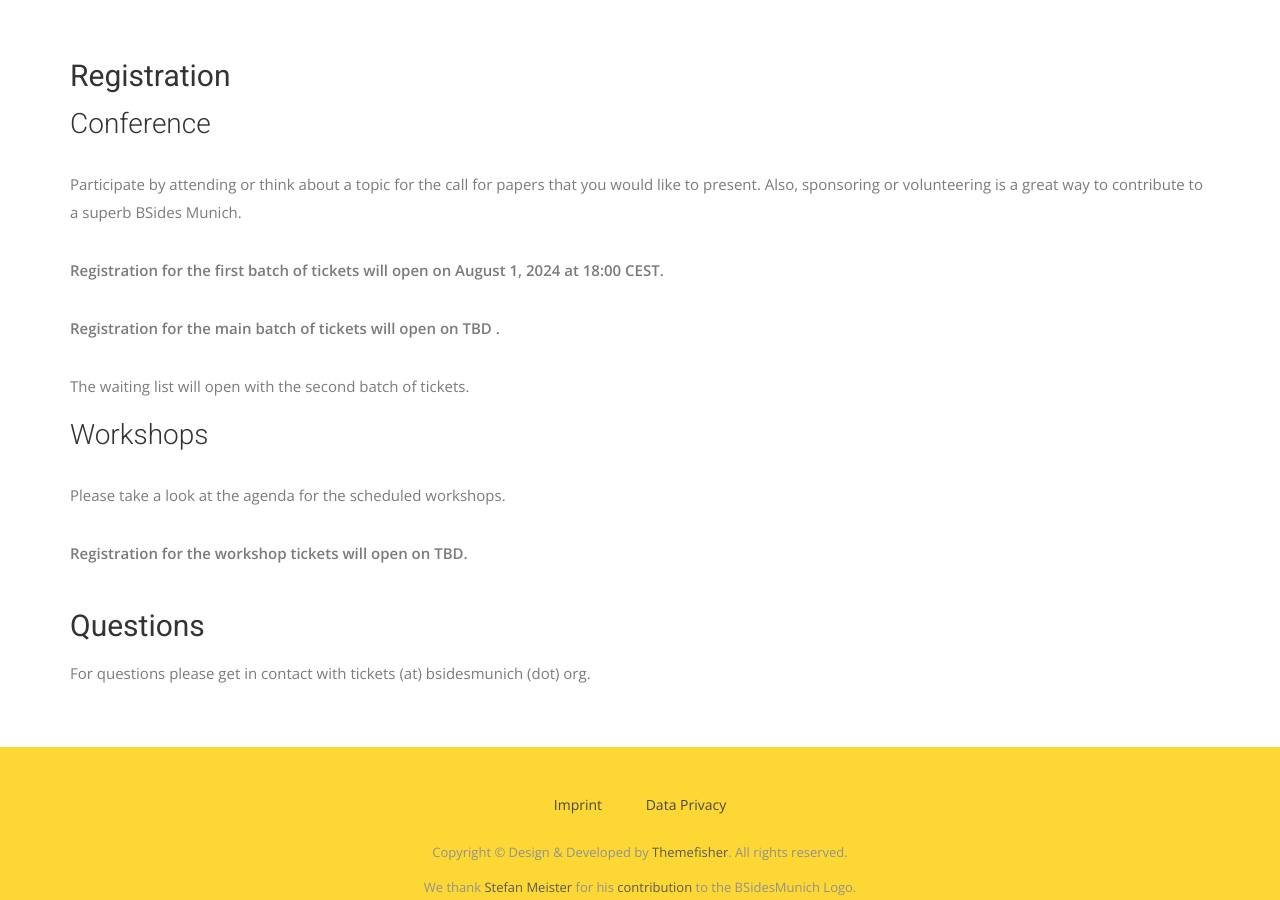
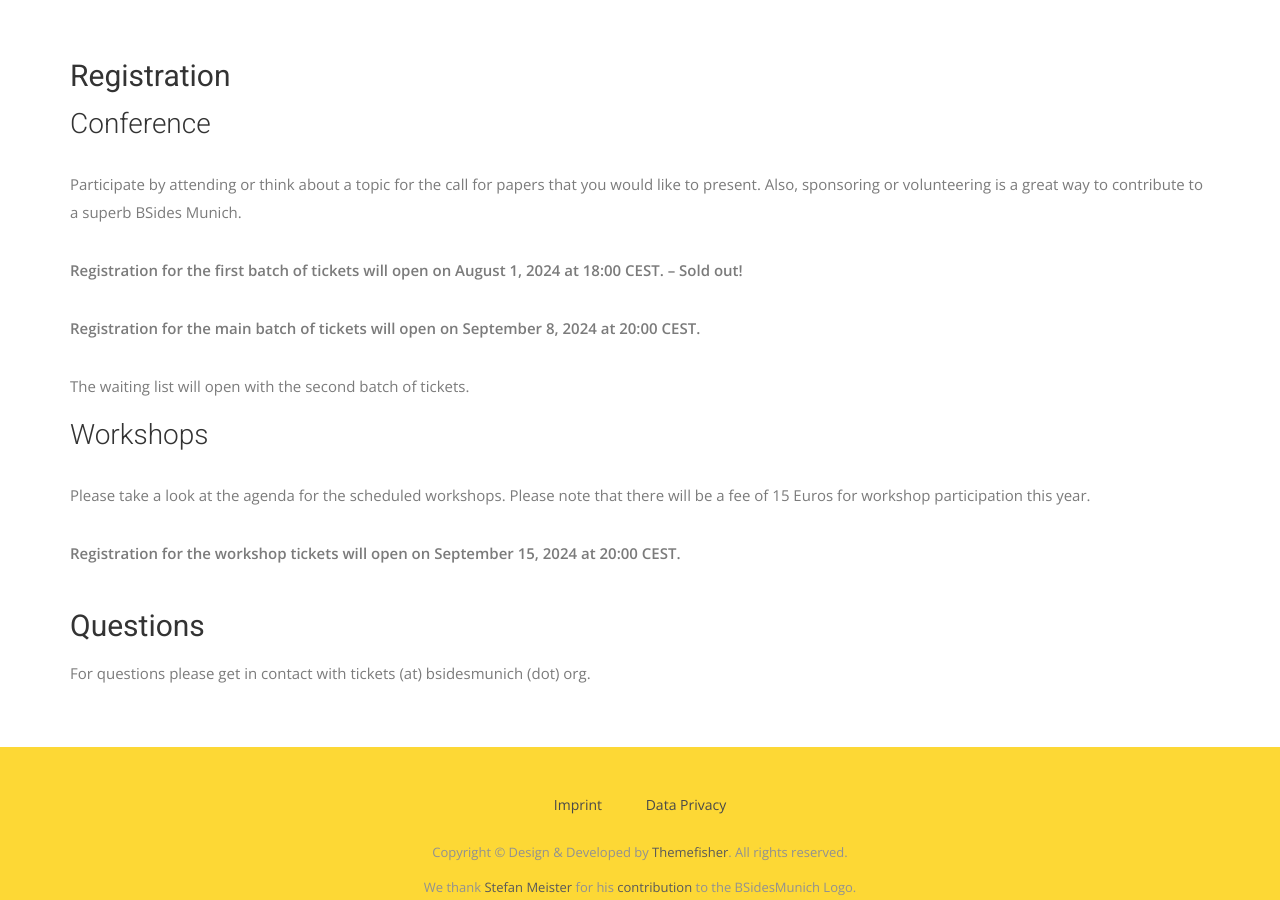
Before and after one commit to BSidesMUC/BSidesMunich2024, a Jekyll site: the page built from tickets.md, in a window 1280 px wide and 900 px high, scrolled down 785 px. Built offline with Jekyll 4.4.1, drawn with Linux system fonts in a browser that asks for light colours; nearby versions of some CDN libraries; some web fonts are replaced.

Commit message:
Update to ticket information: main batch and workshop tickets.

```diff
--- a/tickets.md
+++ b/tickets.md
@@ -12,17 +12,17 @@
 Participate by attending or think about a topic for the call for papers that you would like to present.
 Also, sponsoring or volunteering is a great way to contribute to a superb BSides Munich.
 
-**Registration for the first batch of tickets will open on August 1, 2024 at 18:00 CEST.**
+**Registration for the first batch of tickets will open on August 1, 2024 at 18:00 CEST. -- Sold out!**
 
-**Registration for the main batch of tickets will open on TBD .**
+**Registration for the main batch of tickets will open on September 8, 2024 at 20:00 CEST.**
 
 The waiting list will open with the second batch of tickets.
 
 ### Workshops
 
-Please take a look at the agenda for the scheduled workshops.
+Please take a look at the agenda for the scheduled workshops. Please note that there will be a fee of 15 Euros for workshop participation this year.
 
-**Registration for the workshop tickets will open on TBD.**
+**Registration for the workshop tickets will open on September 15, 2024 at 20:00 CEST.**
 
 ## Questions
 
```
